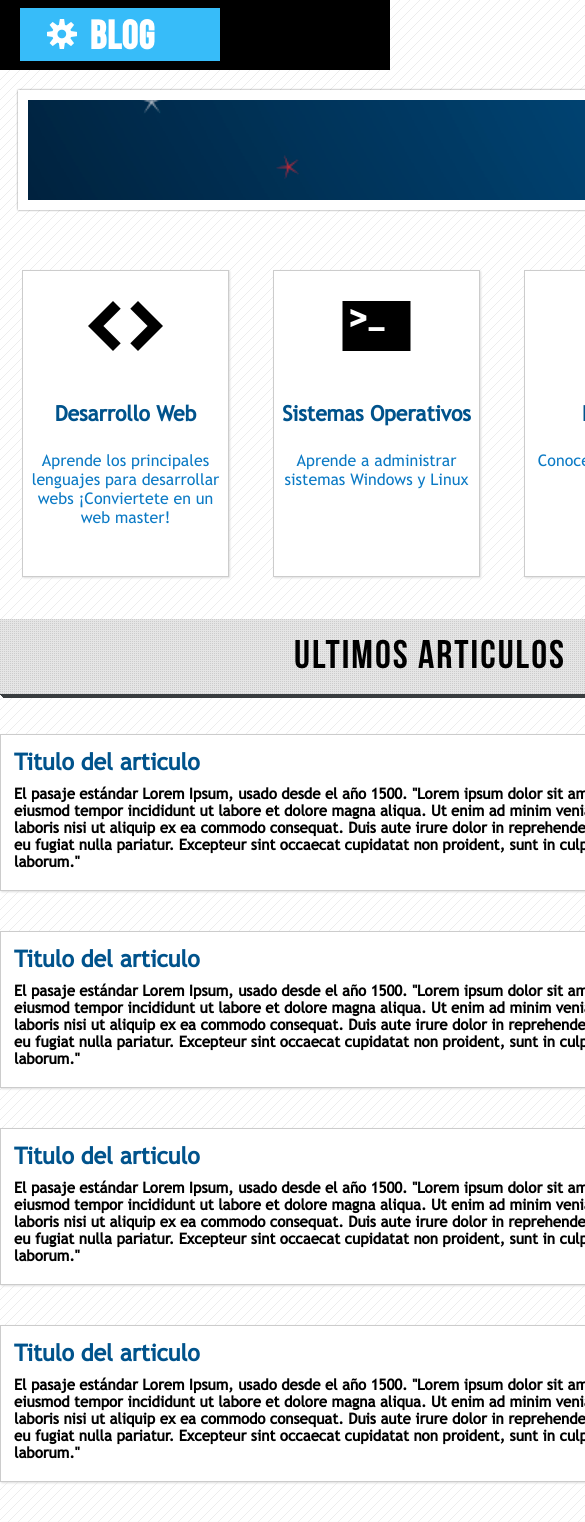
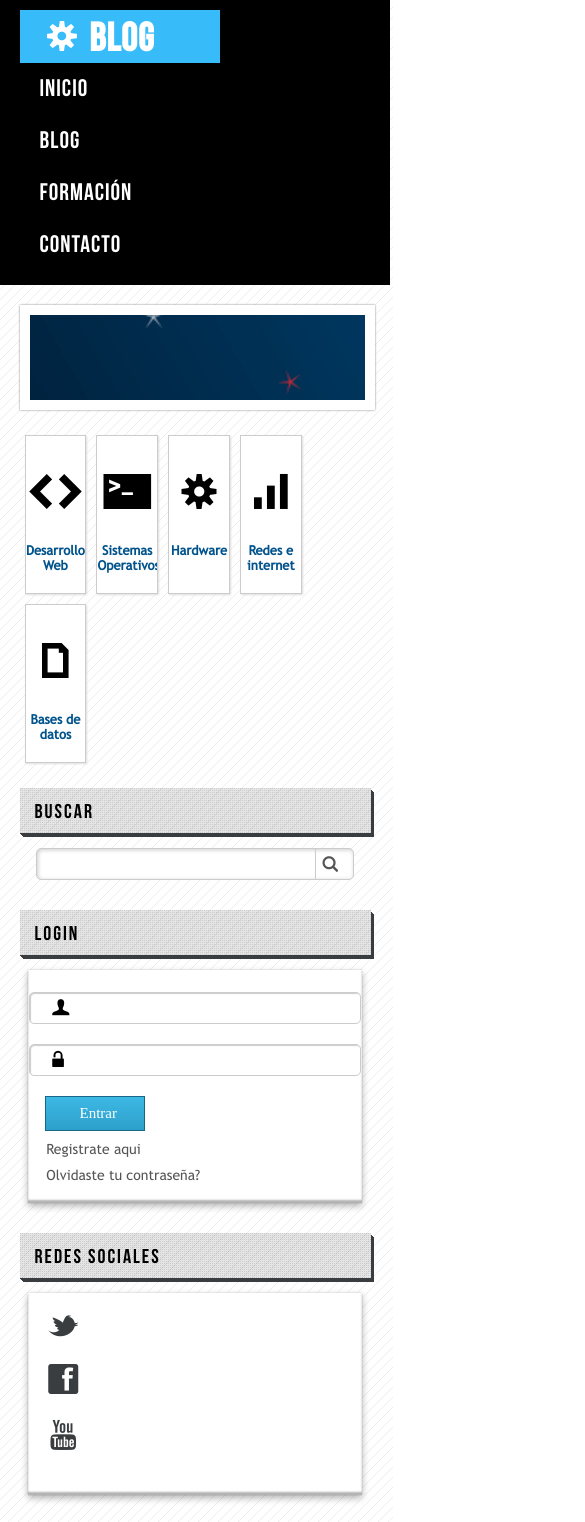
Before and after one commit to BigBacaStd/Curso-CSS, a plain HTML site: page maquetacion-2/index.html in a window 390 px wide. Shown: the top 1522 px of the page, 585 px wide, since content can reach past the window. Drawn offline with Linux system fonts and the light colour scheme.

Commit message:
commit 29 jan 2024

```diff
--- a/maquetacion-2/index.html
+++ b/maquetacion-2/index.html
@@ -8,6 +8,7 @@
     <link rel="icon" type="favicon/x-icon"
         href="img/recursos-maquetacion-2-master-css-victor-robles/img/supertux.png" />
     <link rel="stylesheet" href="styles.css">
+    <link rel="stylesheet" href="responsive.css">
 
     <title>Studio Baca</title>
 </head>
@@ -97,6 +98,8 @@
                 </div>
             </div>
         </section>
+
+        <div class="clearfix"></div>
         <!--Inicio barra lateral-->
         <aside id="lateral">
             <h3>BUSCAR</h3>
--- /dev/null
+++ b/maquetacion-2/responsive.css
@@ -0,0 +1,284 @@
+@media (max-width: 1250px){
+    .wrap{
+        width: 90%;
+        margin: 0px auto;
+    }
+
+    #banner h1{
+        width: 100%;
+        font-size: 35px;
+        text-align: center;
+        margin: 33px auto;
+    }
+
+    .card{
+        width: 17%;
+        margin: 1.45%;
+    }
+
+    .card p{
+        display: block;
+        width: 90%;
+        margin: 0px auto;
+        text-align: center;
+    }
+
+    #articles{
+        width: 65%;
+    }
+
+    #articles article{
+        width: 97%;
+    }
+
+    #footer .wrap div{
+        width: 24%;
+    }
+
+    #footer #browser img{
+        width: 14%;
+    }
+
+    #footer h5{
+        font-size: 30px;
+    }
+}
+
+@media (max-width: 1080px){
+    .card .category{
+        font-size: 17px;
+    }
+
+    .card .description{
+        font-size: 14px;
+    }
+
+    #articles{
+        width: 61%;
+    }
+}
+
+@media (max-width: 970px){
+    #articles{
+        width: 59%;
+    }
+
+    #footer .wrap > div{
+        width: 26%;
+        margin: 20px;
+    }
+
+    #footer h5{
+        font-size: 22px;
+    }
+}
+
+@media (max-width: 925px){
+    #articles{
+        width: 65%;
+    }
+
+    #lateral{
+        width: 25%;
+    }
+
+    #lateral input[type="text"]{
+        width: 78%;
+    }
+
+    .aside-box{
+        width: 95%;
+        min-height: 140px;
+        height: auto;
+        padding-bottom: 10px;
+    }
+
+    #login a{
+        margin-top: 10px;
+        margin-bottom: 10px;
+    }
+
+    #login input[type="email"],
+    #login input[type="password"]{
+        width: 65%;
+    }
+
+    #login #user,
+    #login #password{
+        margin-left: 24px;
+    }
+
+    #login input[type="submit"],
+    #login input[type="button"],
+    #login input[type="reset"],
+    #login buttun{
+        margin-bottom: 0px;
+    }
+
+    #login input[type="reset"]{
+        display: none;
+    }
+}
+
+@media (max-width: 899px){
+    #lateral h3{
+        font-size: 20px;
+    }
+}
+
+@media (max-width: 799px){
+    #banner h1{
+        font-size: 29px;
+    }
+
+    .card{
+        height: auto;
+    }
+
+    .card .category{
+        font-size: 15px;
+        margin-top: -23px;
+    }
+
+    .card .description{
+        display: none;
+    }
+
+    #footer img{
+        margin-bottom: 15px;
+        max-width: 100%;
+    }
+}
+
+@media (max-width: 724px){
+    #header{
+        width: 100%;
+        height: 120px;
+        padding-top: 10px;
+    }
+
+    #logo{
+        float: none;
+        width: 200px;
+        margin: 0px auto;
+
+    }
+
+    #menu{
+        clear: both;
+        float: none;
+        width: 440px;
+        margin: 0px auto;
+
+    }
+
+    #lateral input[type="text"]{
+        width: 70%;
+    }
+}
+
+@media (max-width: 660px){
+
+    #banner h1{
+        font-size: 25px;
+    }
+
+    #lateral{
+        float: none;
+        width: 100%;
+        margin: 0px auto;
+        min-height: auto;
+        margin-top: 20px;
+    }
+
+    #lateral input[type="text"]{
+        width: 93%;
+    }
+
+    #login input[type="email"], #login input[type="password"]{
+        width: 90%;
+    }
+
+    #articles{
+        float: none;
+        width: 100%;
+        margin: 0px auto;
+        min-height: auto;
+    }
+
+    #footer{
+        height: auto;
+        padding-bottom: 40px;
+    }
+
+    #footer .wrap > div{
+        width: 100%;
+        margin: 0px auto;
+        margin-top: 20px;
+    }
+
+    #footer h5{
+        font-size: 25px;
+    }
+}
+
+@media (max-width: 475px){
+
+    #logo{
+        float: left;
+    }
+
+    #header {
+        width: 100%;
+        height: 275px;
+        padding-top: 10px;
+    }
+
+    #menu{
+        clear: both;
+        float: none;
+        width: 100%;
+        margin: 0px auto;
+
+    }
+
+    #menu ul li{
+        width: 100%;
+        line-height: 3px;
+
+    }
+
+    #menu ul li a{
+        width: 100%;
+        line-height: 52px;
+    }
+
+    #menu ul li a:hover{
+        color: #37bcf9;
+        transform: scale(1, 1);
+    }
+
+    #banner{
+        height: 85px;
+    }
+
+    #banner h1{
+        font-size: 18px;
+    }
+
+    #lateral input[type="text"]{
+        width: 85%;
+    }
+
+    .card .icon{
+        font-size: 35px;
+    }
+
+    .card:hover .icon{
+        font-size: 35px;
+    }
+
+    .card .category{
+        font-size: 13px;
+    }
+}
--- a/maquetacion-2/styles.css
+++ b/maquetacion-2/styles.css
@@ -565,7 +565,7 @@ aside h3:first-child{
 }
 
 #articles article{
-    width: 100%;
+    width: 98%;
     height: auto;
     border: 1px solid #ccc;
     margin: 40px auto;
```
